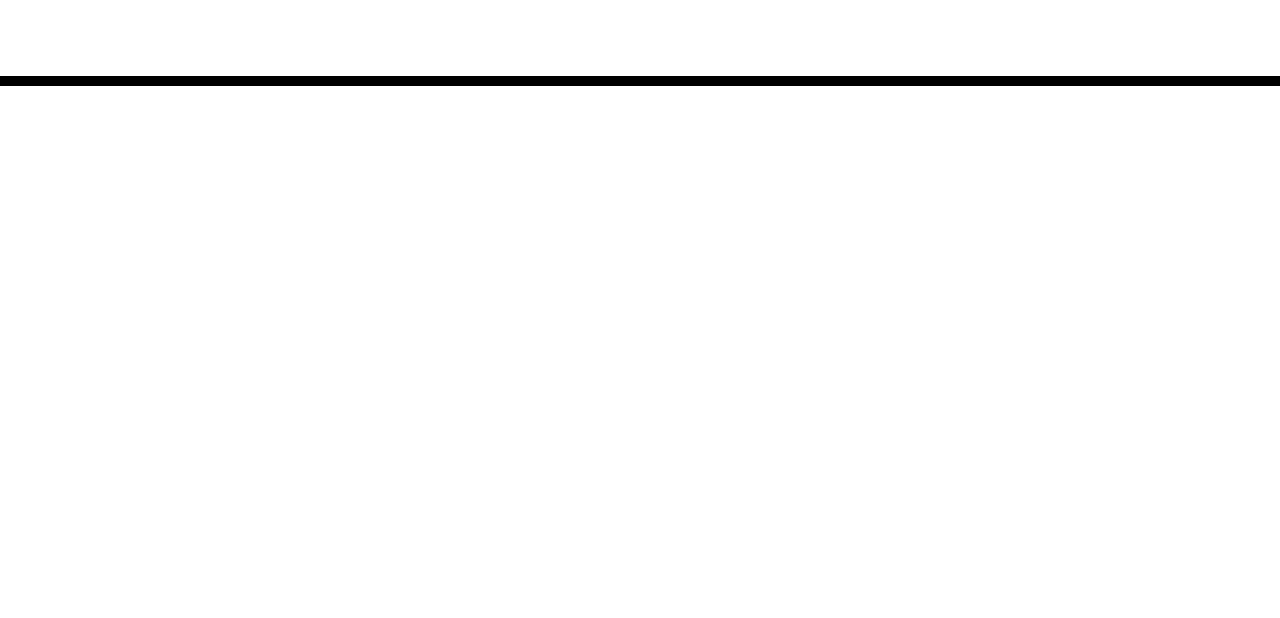
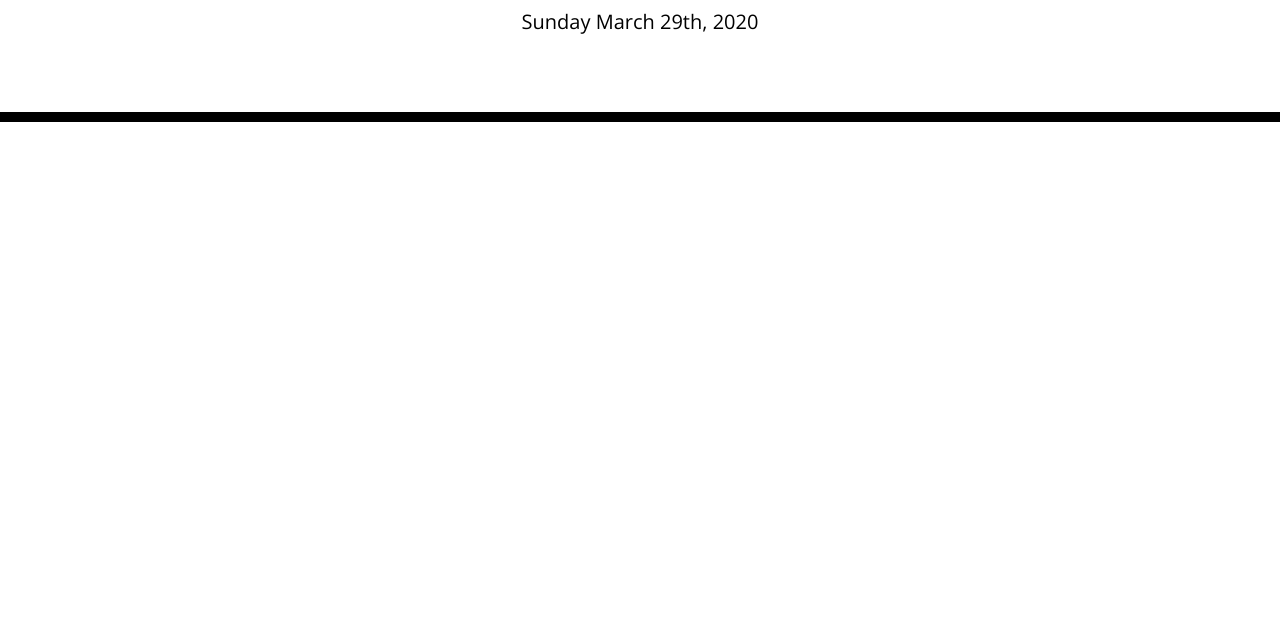
Before and after one commit to jasonstevens13/day-planner, a plain HTML site: page index.html in a window 1280 px wide. Shown: the part 182-800 px from the top of the page. Drawn offline with nearby package versions, Linux system fonts and the light colour scheme.

Commit message:
Displayed today's date in desired format using moment.js

```diff
--- /dev/null
+++ b/assets/script.js
@@ -0,0 +1,7 @@
+var m = moment();
+// Call today's date and time through moment.js. console log the desired format to check.
+console.log(m.format("dddd MMMM Do, YYYY"));
+// create a new var that takes this desired format (for display in DOM below).
+var today = m.format("dddd MMMM Do, YYYY");
+// Inject today in currentDay paragraph.
+$("#currentDay").text(today);
--- a/index.html
+++ b/index.html
@@ -5,7 +5,7 @@
     <meta charset="UTF-8" />
     <meta name="viewport" content="width=device-width, initial-scale=1.0" />
     <meta http-equiv="X-UA-Compatible" content="ie=edge" />
-    <link rel="stylesheet" href="https://stackpath.bootstrapcdn.com/bootstrap/4.3.1/css/bootstrap.min.css" />
+    <link rel="stylesheet" href="https://stackpath.bootstrapcdn.com/bootstrap/4.3.1/css/bootstrap.css" />
     <link rel="stylesheet" href="https://use.fontawesome.com/releases/v5.8.1/css/all.css"
         integrity="sha384-50oBUHEmvpQ+1lW4y57PTFmhCaXp0ML5d60M1M7uH2+nqUivzIebhndOJK28anvf" crossorigin="anonymous" />
     <link href="https://fonts.googleapis.com/css?family=Open+Sans&display=swap" rel="stylesheet" />
@@ -25,6 +25,7 @@
 
     <script src="https://code.jquery.com/jquery-3.4.1.min.js"></script>
     <script src="https://cdnjs.cloudflare.com/ajax/libs/moment.js/2.24.0/moment.min.js"></script>
+    <script src="assets/script.js"></script>
 </body>
 
 </html>
```
